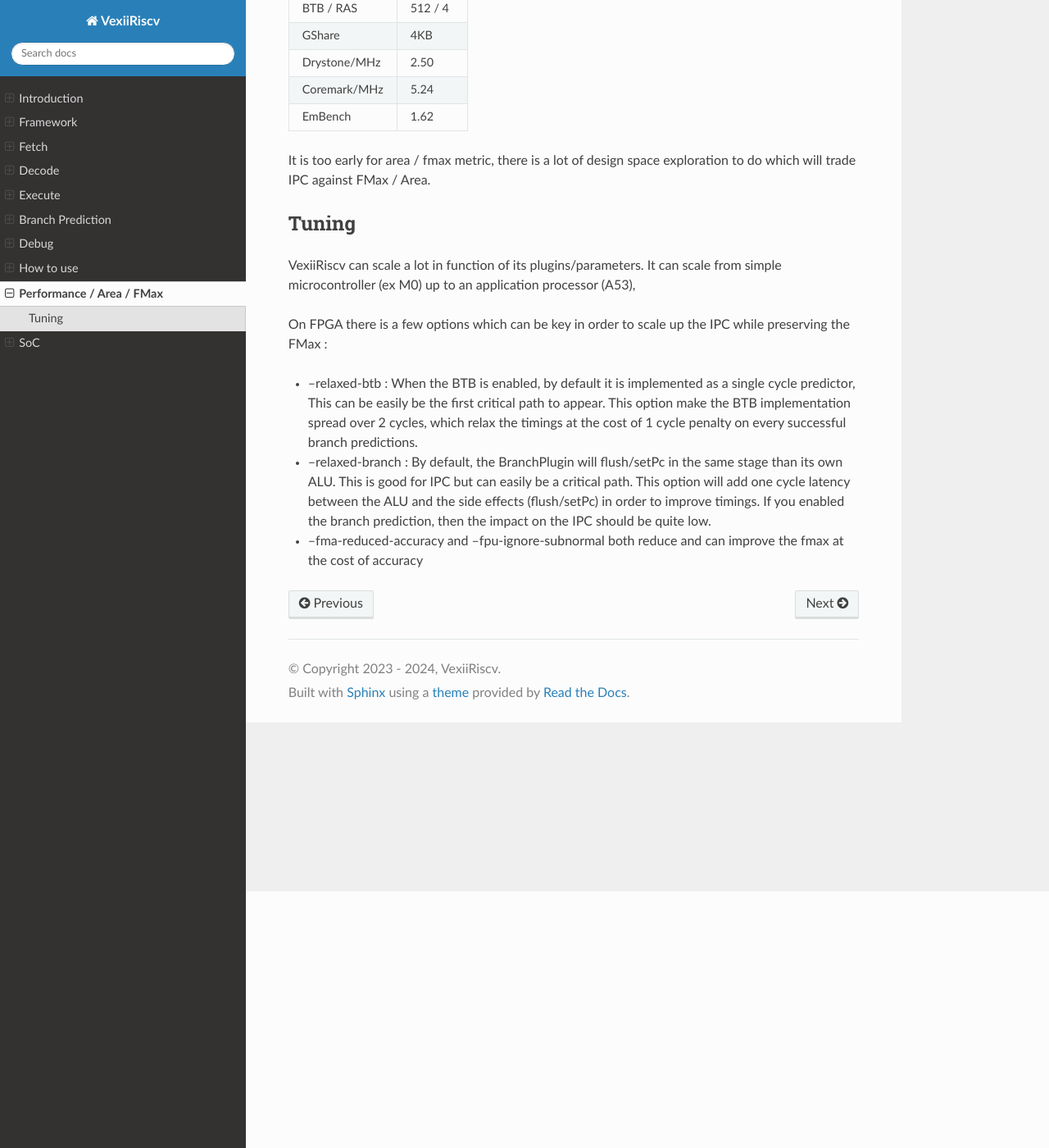
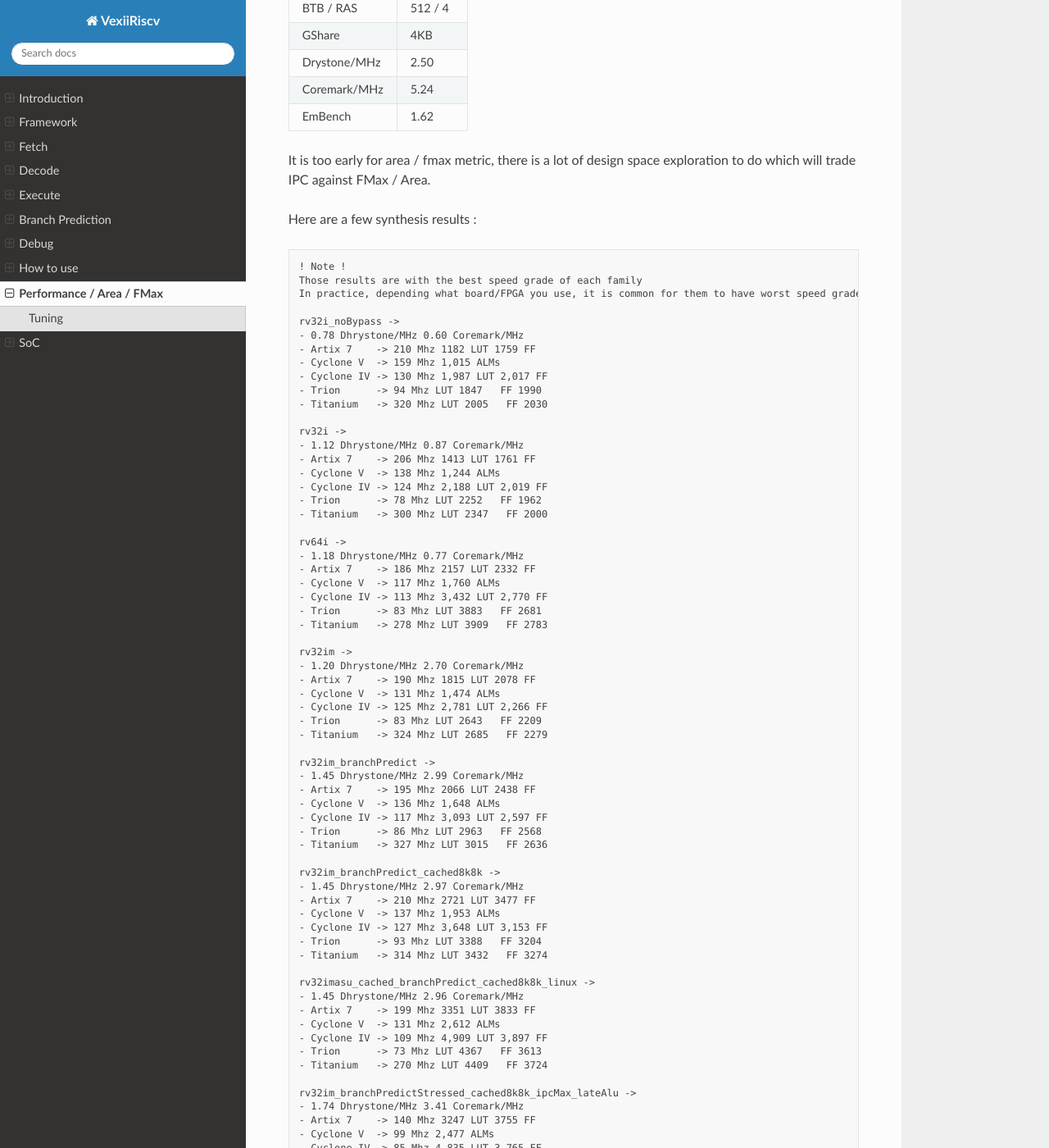
Before and after one commit to SpinalHDL/VexiiRiscv-RTD, a Sphinx documentation site: the page built from source/VexiiRiscv/Performance/index.rst, in a window 1280 px wide and 1400 px high, scrolled down 313 px. Shown: the whole window at 82% size. Built offline with Sphinx 7.4.7 and the Read the Docs theme 2.0.0, drawn with Linux system fonts in a browser that asks for light colours; some of the changed text lies outside the part shown.

```diff
--- a/source/VexiiRiscv/Performance/index.rst
+++ b/source/VexiiRiscv/Performance/index.rst
@@ -25,6 +25,78 @@ It is too early for area / fmax metric, there is a lot of design space explorati
 
 
 
+Here are a few synthesis results :
+
+.. code-block::
+
+    ! Note !
+    Those results are with the best speed grade of each family
+    In practice, depending what board/FPGA you use, it is common for them to have worst speed grade.
+
+    rv32i_noBypass ->
+    - 0.78 Dhrystone/MHz 0.60 Coremark/MHz
+    - Artix 7    -> 210 Mhz 1182 LUT 1759 FF
+    - Cyclone V  -> 159 Mhz 1,015 ALMs
+    - Cyclone IV -> 130 Mhz 1,987 LUT 2,017 FF
+    - Trion      -> 94 Mhz LUT 1847   FF 1990
+    - Titanium   -> 320 Mhz LUT 2005   FF 2030
+
+    rv32i ->
+    - 1.12 Dhrystone/MHz 0.87 Coremark/MHz
+    - Artix 7    -> 206 Mhz 1413 LUT 1761 FF
+    - Cyclone V  -> 138 Mhz 1,244 ALMs
+    - Cyclone IV -> 124 Mhz 2,188 LUT 2,019 FF
+    - Trion      -> 78 Mhz LUT 2252   FF 1962
+    - Titanium   -> 300 Mhz LUT 2347   FF 2000
+
+    rv64i ->
+    - 1.18 Dhrystone/MHz 0.77 Coremark/MHz
+    - Artix 7    -> 186 Mhz 2157 LUT 2332 FF
+    - Cyclone V  -> 117 Mhz 1,760 ALMs
+    - Cyclone IV -> 113 Mhz 3,432 LUT 2,770 FF
+    - Trion      -> 83 Mhz LUT 3883   FF 2681
+    - Titanium   -> 278 Mhz LUT 3909   FF 2783
+
+    rv32im ->
+    - 1.20 Dhrystone/MHz 2.70 Coremark/MHz
+    - Artix 7    -> 190 Mhz 1815 LUT 2078 FF
+    - Cyclone V  -> 131 Mhz 1,474 ALMs
+    - Cyclone IV -> 125 Mhz 2,781 LUT 2,266 FF
+    - Trion      -> 83 Mhz LUT 2643   FF 2209
+    - Titanium   -> 324 Mhz LUT 2685   FF 2279
+
+    rv32im_branchPredict ->
+    - 1.45 Dhrystone/MHz 2.99 Coremark/MHz
+    - Artix 7    -> 195 Mhz 2066 LUT 2438 FF
+    - Cyclone V  -> 136 Mhz 1,648 ALMs
+    - Cyclone IV -> 117 Mhz 3,093 LUT 2,597 FF
+    - Trion      -> 86 Mhz LUT 2963   FF 2568
+    - Titanium   -> 327 Mhz LUT 3015   FF 2636
+
+    rv32im_branchPredict_cached8k8k ->
+    - 1.45 Dhrystone/MHz 2.97 Coremark/MHz
+    - Artix 7    -> 210 Mhz 2721 LUT 3477 FF
+    - Cyclone V  -> 137 Mhz 1,953 ALMs
+    - Cyclone IV -> 127 Mhz 3,648 LUT 3,153 FF
+    - Trion      -> 93 Mhz LUT 3388   FF 3204
+    - Titanium   -> 314 Mhz LUT 3432   FF 3274
+
+    rv32imasu_cached_branchPredict_cached8k8k_linux ->
+    - 1.45 Dhrystone/MHz 2.96 Coremark/MHz
+    - Artix 7    -> 199 Mhz 3351 LUT 3833 FF
+    - Cyclone V  -> 131 Mhz 2,612 ALMs
+    - Cyclone IV -> 109 Mhz 4,909 LUT 3,897 FF
+    - Trion      -> 73 Mhz LUT 4367   FF 3613
+    - Titanium   -> 270 Mhz LUT 4409   FF 3724
+
+    rv32im_branchPredictStressed_cached8k8k_ipcMax_lateAlu ->
+    - 1.74 Dhrystone/MHz 3.41 Coremark/MHz
+    - Artix 7    -> 140 Mhz 3247 LUT 3755 FF
+    - Cyclone V  -> 99 Mhz 2,477 ALMs
+    - Cyclone IV -> 85 Mhz 4,835 LUT 3,765 FF
+    - Trion      -> 60 Mhz LUT 4438   FF 3832
+    - Titanium   -> 228 Mhz LUT 4459   FF 3963
+
 
 Tuning
 ------
```
Also changed, not shown: source/VexiiRiscv/Fetch/index.rst (+17 -0 lines), source/VexiiRiscv/Framework/index.rst (+12 -6 lines), source/VexiiRiscv/Introduction/index.rst (+18 -14 lines), source/asset/picture/fetch_l1.png (added), 1 other file.
